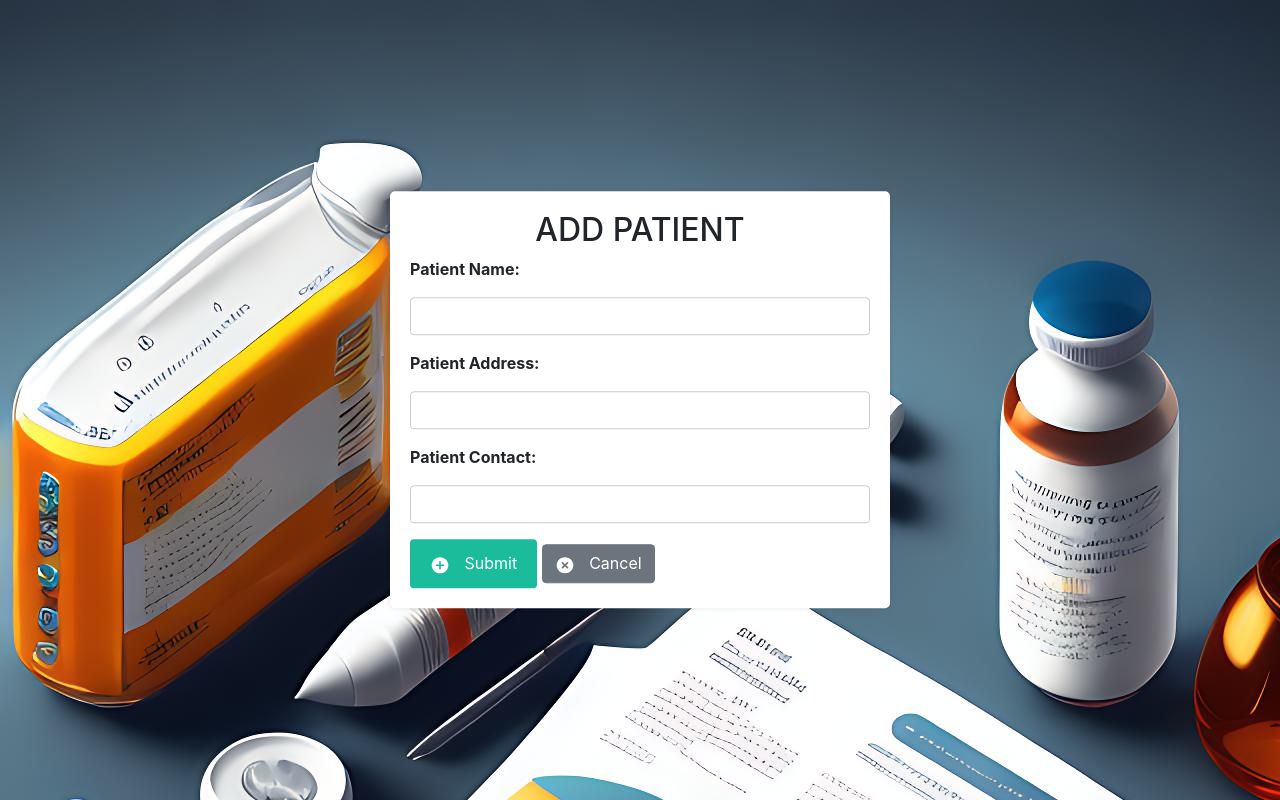
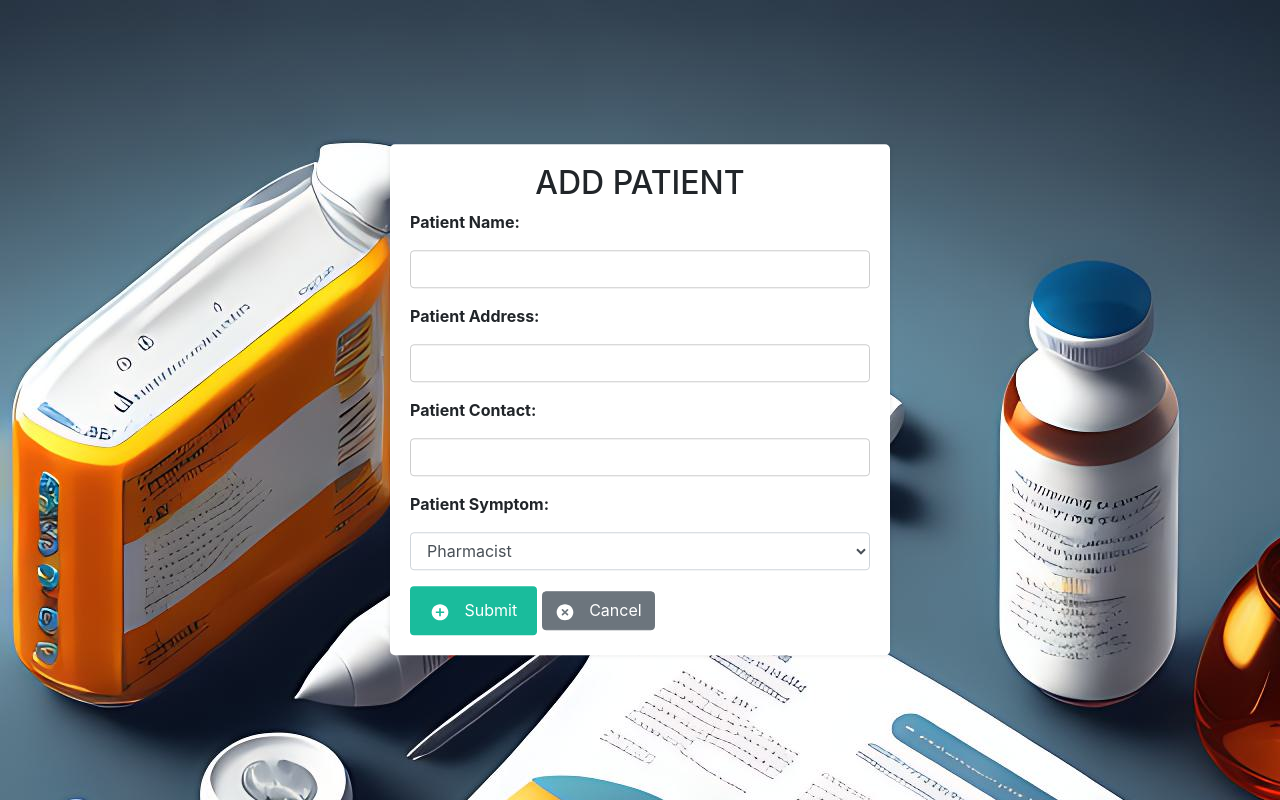
Before and after one commit to tjsyte/clinic-management-system, a PHP site: page /add_patient.php in a window 1280 px wide. Run offline with PHP 8.4, Linux system fonts and the light colour scheme; some libraries are stand-ins or nearby versions.

Commit message:
Update add_patient.php

```diff
--- a/inventory/add_patient.php
+++ b/inventory/add_patient.php
@@ -1,7 +1,7 @@
 <!DOCTYPE html>
 <html>
 <head>
-	<title>Add User</title>
+	<title>Add Patient</title>
 	<link rel="stylesheet" href="https://stackpath.bootstrapcdn.com/bootstrap/4.3.1/css/bootstrap.min.css">
 	<script src="https://kit.fontawesome.com/f889e2aa12.js" crossorigin="anonymous"></script>
 </head>
@@ -96,6 +96,15 @@ button[type=submit]:hover {
                 <label>Patient Contact:</label>
                 <input type="text" name="patient_contact" class="form-control" required>
             </div>
+	    <div class="form-group">
+                  <label for="patient_symptom">Patient Symptom:</label>
+                  <select class="form-control" name="patient_symptom" id="patient_symptom" required>
+                    <option value="Cough and colds">Pharmacist</option>
+                    <option value="Dry cough">Admin</option>
+	            <option value="Teary eyes">Admin</option>
+		    <option value="High fever">Admin</option>
+                  </select>
+            </div>
             <button type="submit" name="submit" class="btn btn-primary"><img src="images/add-circle.svg"> Submit</button>
             <a href="patient.php" class="btn btn-secondary"><img src="images/cross.svg"> Cancel</a>
         </form>
```
